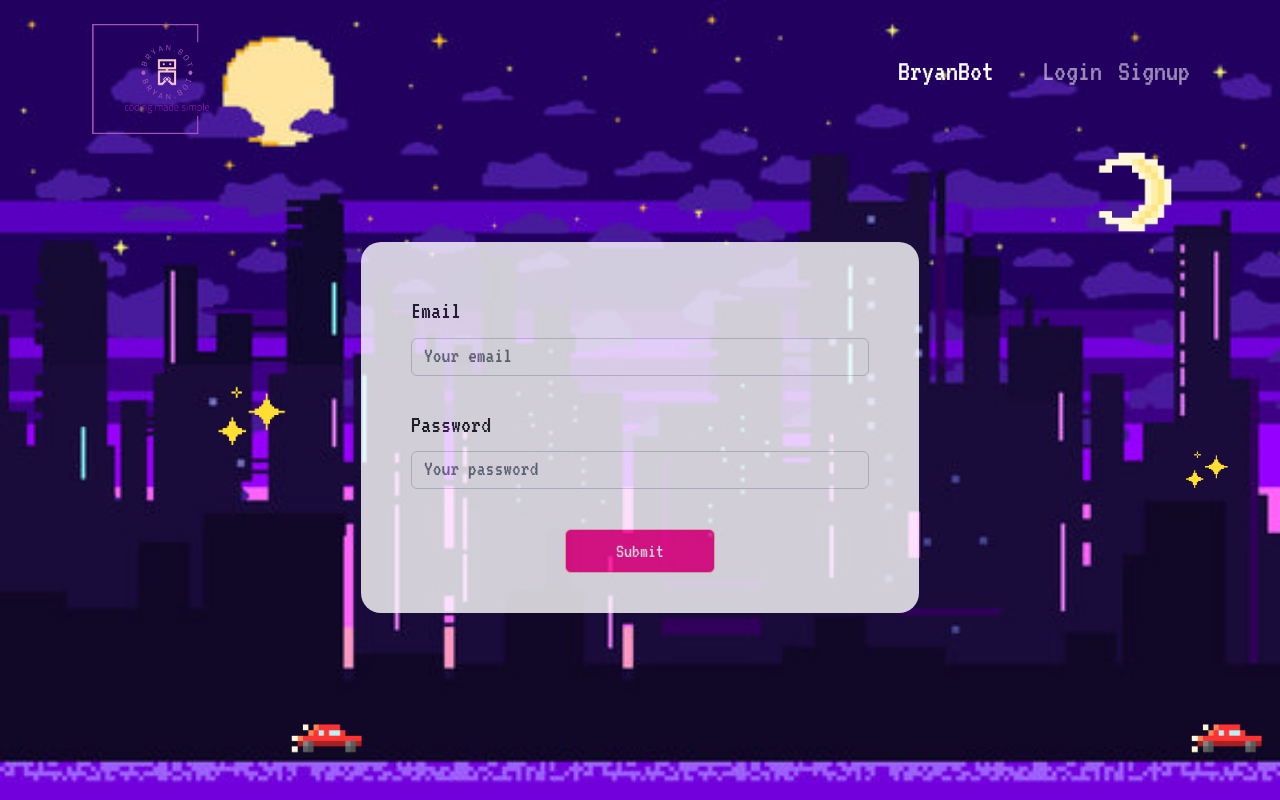
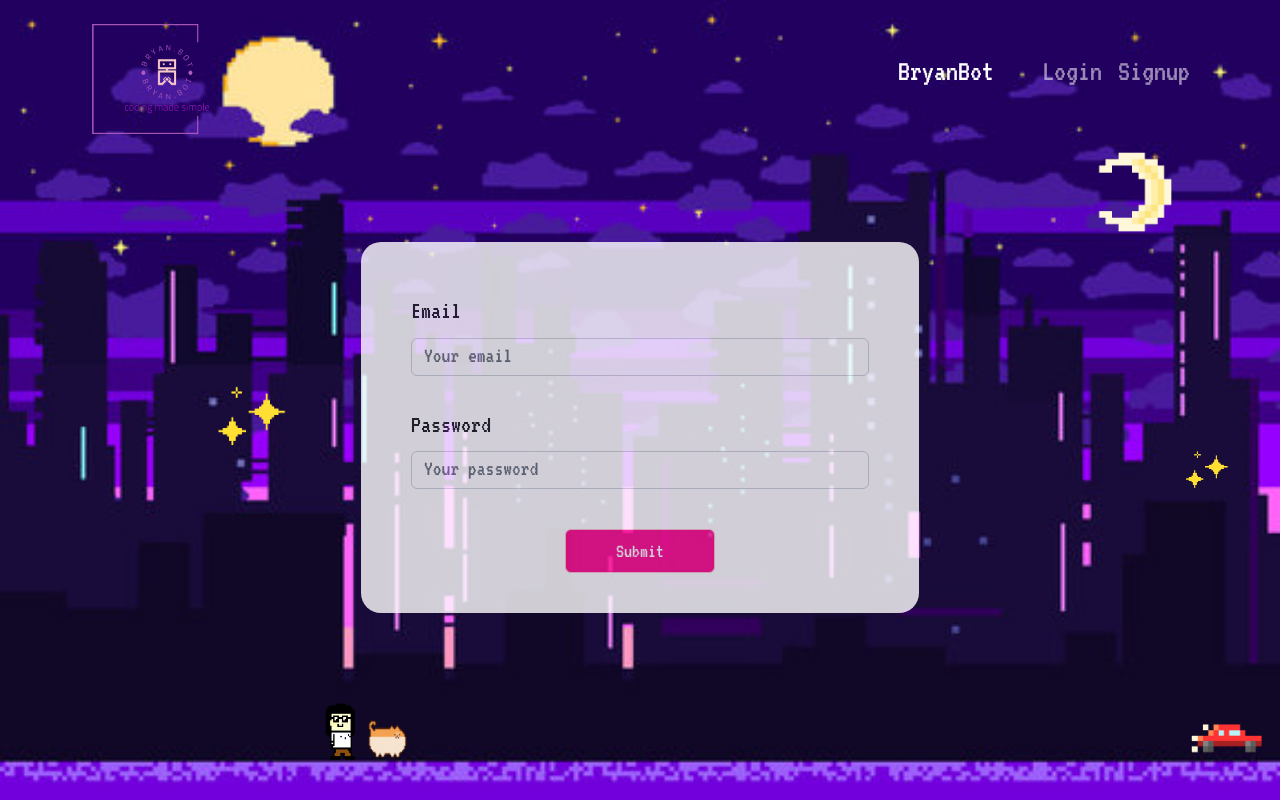
Before and after one commit to amaryahwolf/c.a.i.t.s, a React (Create React App) app in the folder client/: page /login in a window 1280 px wide. Built offline with nearby package versions, Linux system fonts and the light colour scheme.

Commit message:
layout detail

```diff
--- a/client/src/pages/Login.js
+++ b/client/src/pages/Login.js
@@ -86,7 +86,25 @@ const styles = {
 
   },
 
+allie: {
 
+  marginRight: 'auto',
+  marginLeft: '200px',
+  display: 'inline-block',
+  position: 'fixed',
+  bottom: '20px'
+
+},
+
+shiba: {
+
+  marginRight: 'auto',
+  marginLeft: '280px',
+  display: 'inline-block',
+  position: 'fixed',
+  bottom: '35px'
+
+}
 
 };
 // check if form has everything (as per react-bootstrap docs)
@@ -255,7 +273,7 @@ const Login = () => {
         height="100"
         className="float-right"
       />
-      <Image
+      {/* <Image
         alt="car1"
         src="./images/car.gif"
         style={styles.car1}
@@ -263,6 +281,22 @@ const Login = () => {
         height="100"
         className="float-right"
       />
+ */}
+<Image
+        alt="allie"
+        src="./images/allie.png"
+        style={styles.allie}
+        width="150"
+        height="100"
+      />
+<Image
+        alt="shiba"
+        src="./images/shiba.gif"
+        style={styles.shiba}
+        width="50"
+        height="50"
+      />
+
 
     </>
   );
```
Also changed, not shown: client/public/images/arrow.gif (deleted), client/public/images/shiba.gif (added).
